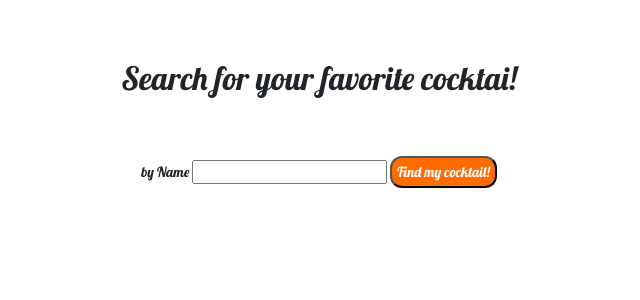
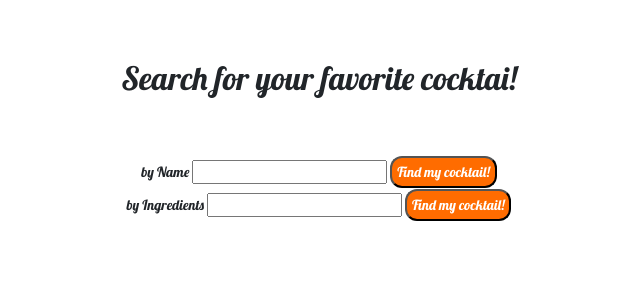
Before and after one commit to celinedesnoe/ShakeShake-Project2, a Node server app: page /search in a window 1280 px wide. Shown: the part 101-401 px from the top of the page, without its empty margins (321-961 px from the left). Run offline with Node 20, Linux system fonts and the light colour scheme; tables that the repository leaves empty hold one stand-in row (values such as "Sample post"); some libraries are stand-ins or nearby versions.

Commit message:
fake autocomplete

```diff
--- a/routes/search-router.js
+++ b/routes/search-router.js
@@ -2,27 +2,92 @@ const express = require("express");
 const Cocktail = require("../models/cocktail-model.js");
 const router = express.Router();
 
+// router.get("/search", (req, res, next) => {
+//   res.render("search-views/search.hbs");
+// });
+
 router.get("/search", (req, res, next) => {
-  res.render("search-views/search.hbs");
+  var ingredients = [];
+  // function uniq(ingredients) {
+  //   return ingredients.sort().filter(function(item, pos, ary) {
+  //     return !pos || item != ary[pos - 1];
+  //   });
+  // }
+  Cocktail.distinct(`strIngredient9`).then(ingredResults => {
+    ingredResults.forEach(ingredient => {
+      ingredients.push(ingredient);
+      console.log("ingredient9");
+    });
+  });
+  Cocktail.distinct(`strIngredient8`).then(ingredResults => {
+    ingredResults.forEach(ingredient => {
+      ingredients.push(ingredient);
+      console.log("ingredient8");
+    });
+  });
+  Cocktail.distinct(`strIngredient7`).then(ingredResults => {
+    ingredResults.forEach(ingredient => {
+      ingredients.push(ingredient);
+      console.log("ingredient7");
+    });
+  });
+  Cocktail.distinct(`strIngredient6`).then(ingredResults => {
+    ingredResults.forEach(ingredient => {
+      ingredients.push(ingredient);
+      console.log("ingredient6");
+    });
+  });
+  Cocktail.distinct(`strIngredient5`).then(ingredResults => {
+    ingredResults.forEach(ingredient => {
+      ingredients.push(ingredient);
+      console.log("ingredient5");
+    });
+  });
+  Cocktail.distinct(`strIngredient4`).then(ingredResults => {
+    ingredResults.forEach(ingredient => {
+      ingredients.push(ingredient);
+      console.log("ingredient4");
+    });
+  });
+  Cocktail.distinct(`strIngredient3`).then(ingredResults => {
+    ingredResults.forEach(ingredient => {
+      ingredients.push(ingredient);
+      console.log("ingredient3");
+    });
+  });
+  Cocktail.distinct(`strIngredient2`).then(ingredResults => {
+    ingredResults.forEach(ingredient => {
+      ingredients.push(ingredient);
+      console.log("ingredient2");
+    });
+  });
+  Cocktail.distinct(`strIngredient1`)
+    .then(ingredResults => {
+      ingredResults.forEach(ingredient => {
+        ingredients.push(ingredient);
+        console.log("ingredient1");
+      });
+      var lowerCaseIngredients = ingredients.map(function(oneIngredient) {
+        return oneIngredient.toLowerCase();
+      });
+      var uniqueIngredients = lowerCaseIngredients.filter(function(item, pos) {
+        return lowerCaseIngredients.indexOf(item) == pos;
+      });
+
+      res.locals.ingredArray = uniqueIngredients;
+      res.render("search-views/search.hbs");
+    })
+    .catch(err => next(err));
 });
-
-// router.get("/search-results", (req, res, next) => {
-//   const ingredients = Cocktail.distinct("strIngredient1")
-//     .then(ingredResults => {
-//       res.locals.ingredArray = ingredResults;
-//       res.render("search-views/search.hbs", ingredResults);
-//     })
-//     .catch(err => next(err));
-// });
 
 router.get("/search-result/", (req, res, next) => {
   const { search_query } = req.query;
-  Cocktail.findOne({ strDrink: { $eq: search_query } })
+  Cocktail.find({ strDrink: { $regex: search_query, $options: "i" } })
     .then(drinkDoc => {
       if (!drinkDoc) {
         res.render("search-views/search.hbs");
       } else {
-        res.locals.drinkItem = drinkDoc;
+        res.locals.drinkArray = drinkDoc;
         res.render("search-views/search-result.hbs");
         console.log(drinkDoc);
       }
--- a/views/search-views/search.hbs
+++ b/views/search-views/search.hbs
@@ -8,3 +8,20 @@
     <button>Find my cocktail!</button>
   </form>
 </div>
+
+<div class="d-flex justify-content-center">
+  <form action="/search-result" method="GET">
+    <label>by Ingredients</label>
+    <input list="cocktails">
+
+    <datalist id="cocktails">
+      <option value="lemon"></option>
+
+      {{#each ingredArray}}
+      <option value="{{this}}"></option>
+      {{/each}}
+    </datalist>
+    <button>Find my cocktail!</button>
+
+  </form>
+</div>
```
Also changed, not shown: views/search-views/search-result.hbs (+8 -4 lines).
